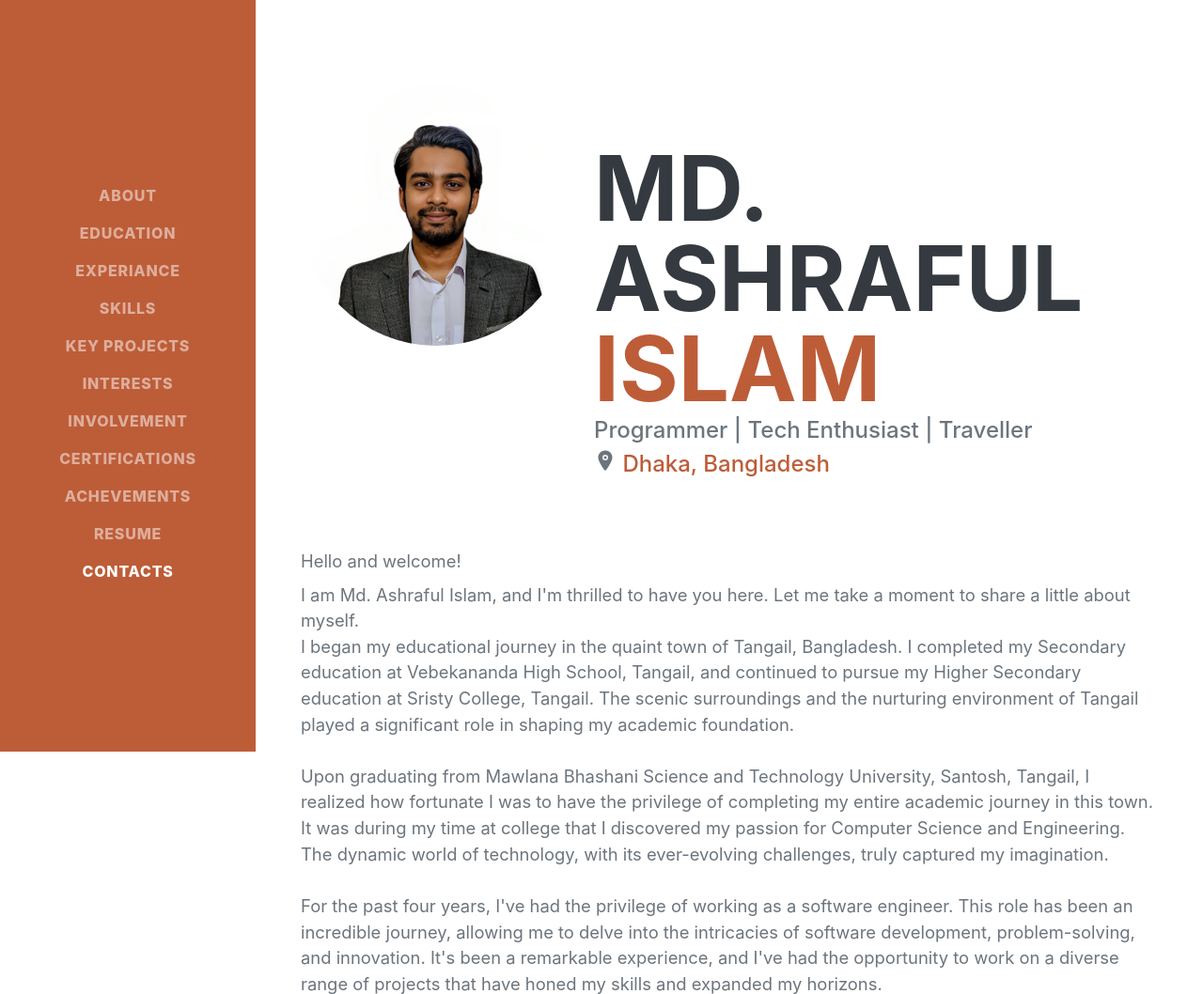
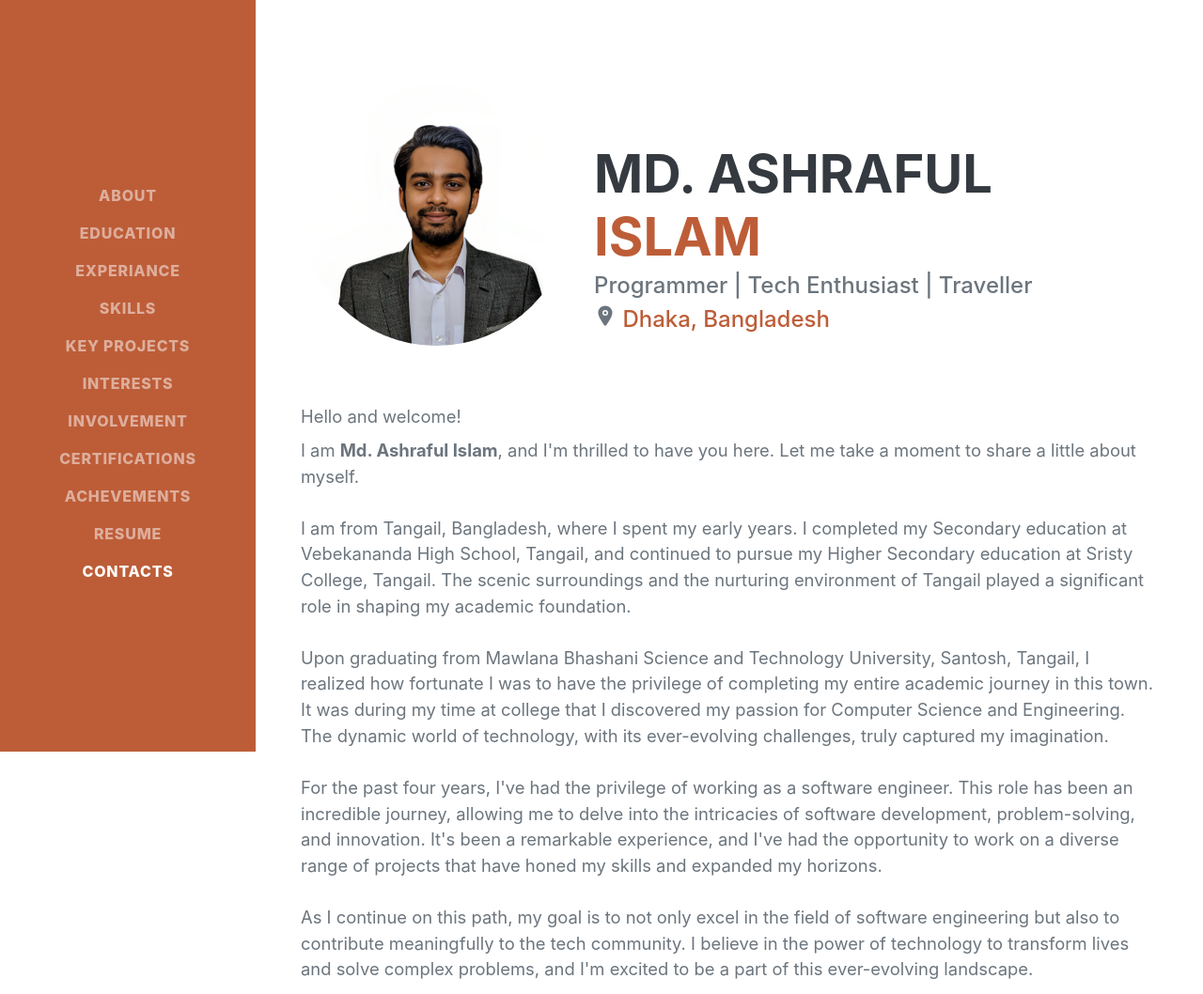
Before and after one commit to ashrafmbstu/ashrafmbstu.github.io, a plain HTML site: page index.html in a window 1280 px wide. Shown: the top 1058 px of the page at 94% size. Drawn offline with nearby package versions, Linux system fonts and the light colour scheme; a web font is replaced by a local one.

Commit message:
small modification

```diff
--- a/index.html
+++ b/index.html
@@ -72,15 +72,15 @@
                 	    <img class="img-fluid1 img-profile rounded-circle mx-auto mb-2" src="assets/img/profile.png" alt="" />
                 	   </div>
                 	   <div class="col-md-8"><br><br><br>
-                	     <h1 class="mb-0">Md. Ashraful <span class="text-primary">Islam</span></h1>
+                	     <h2 class="mb-0">Md. Ashraful <span class="text-primary">Islam</span></h2>
                 	     <div class="subheading mb-5">Programmer | Tech Enthusiast | Traveller<br><ion-icon name="location"></ion-icon><span class="text-primary">  Dhaka, Bangladesh</span></div>
 
                 	   </div>
                 	 </div>
                 	<br>
                     <p class="lead mb-2">Hello and welcome!</p>
-                    <p class="lead mb-4">I am Md. Ashraful Islam, and I'm thrilled to have you here. Let me take a moment to share a little about myself. <br>
-                        I began my educational journey in the quaint town of Tangail, Bangladesh. I completed my Secondary education at Vebekananda High School, Tangail,
+                    <p class="lead mb-4">I am <span class="font-weight-bold">Md. Ashraful Islam</span>, and I'm thrilled to have you here. Let me take a moment to share a little about myself. <br><br>
+                        I am from Tangail, Bangladesh, where I spent my early years. I completed my Secondary education at Vebekananda High School, Tangail,
                         and continued to pursue my Higher Secondary education at Sristy College, Tangail. The scenic surroundings and the nurturing environment of Tangail
                         played a significant role in shaping my academic foundation.
                         <br>
@@ -351,7 +351,7 @@
                 <div class="resume-section-content">
                     <h2 class="mb-5">Contacts</h2>
                     <div class="col-md-8"><br><br><br>
-                      <h3 class="mb-3">Md. Ashraful <span class="text-dark">Islam</span></h1>
+                      <h3 class="mb-3">Md. Ashraful <span class="text-dark">Islam</span></h3>
                       <div class="subheading mb-2"><ion-icon name="location"></ion-icon><span class="text-dark">  Dhaka, Bangladesh</span></div>
                       <div class="subheading mb-2"><ion-icon name="call-outline"></ion-icon><span class="text-dark">  +8801765848689</span></div>
                       <div class="subheading mb-2"><ion-icon name="mail-open-outline"></ion-icon><span class="text-dark"><a href="ashrafulislam.mbstu123@gmail.com">  ashrafulislam.mbstu123@gmail.com</a></span></div>
```
